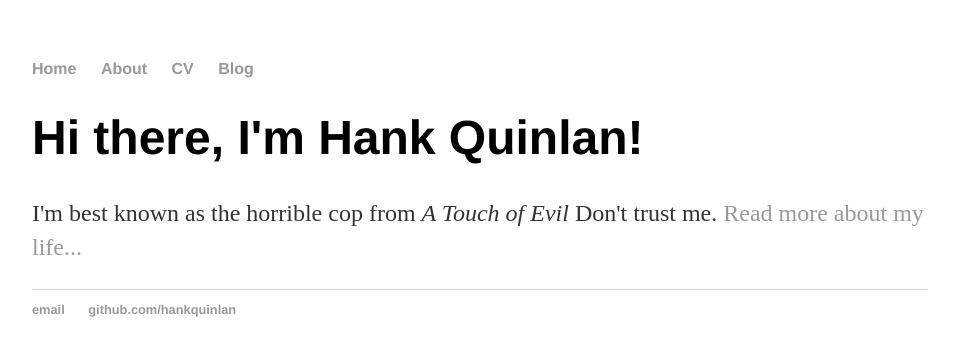
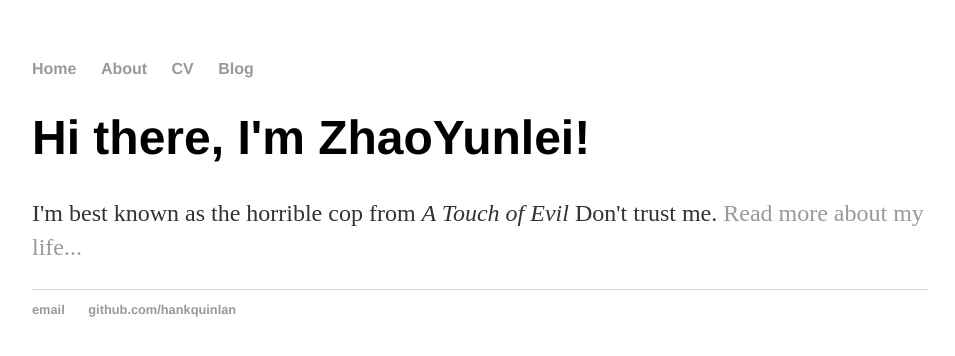
Before and after one commit to zylyunlei/zylyunlei.github.io, a Jekyll site: the page built from index.html, in a window 1280 px wide. Shown: the top 356 px of the page, without its empty margins (160-1115 px from the left). Built offline with Jekyll 4.4.1, drawn with Linux system fonts in a browser that asks for light colours.

Commit message:
Update index.html

```diff
--- a/index.html
+++ b/index.html
@@ -1,8 +1,8 @@
 ---
 layout: default
-title: Hank Quinlan, Horrible Cop
+title: ZhaoYunlei
 ---
 <div class="blurb">
-	<h1>Hi there, I'm Hank Quinlan!</h1>
+	<h1>Hi there, I'm ZhaoYunlei!</h1>
 	<p>I'm best known as the horrible cop from <em>A Touch of Evil</em> Don't trust me. <a href="/about">Read more about my life...</a></p>
 </div><!-- /.blurb -->
```
